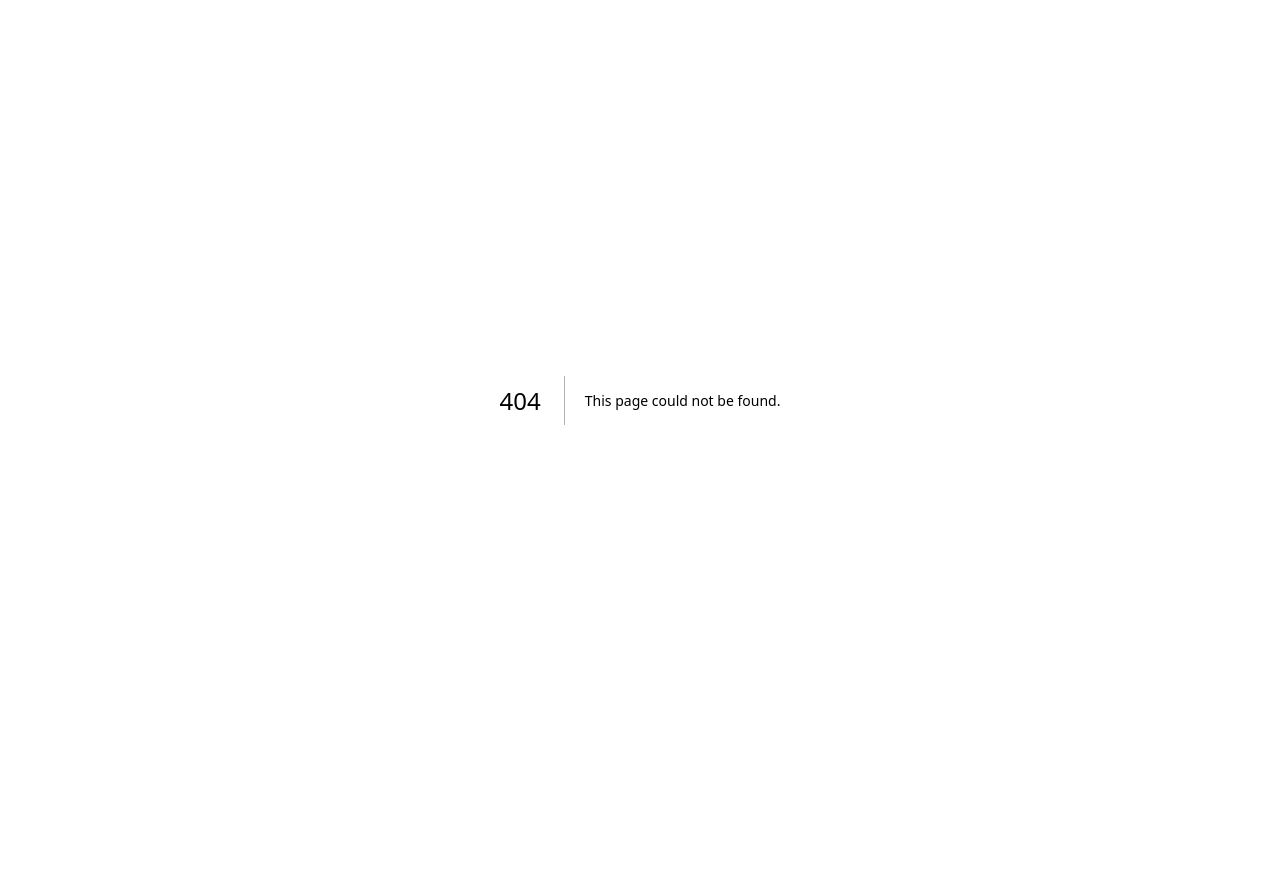
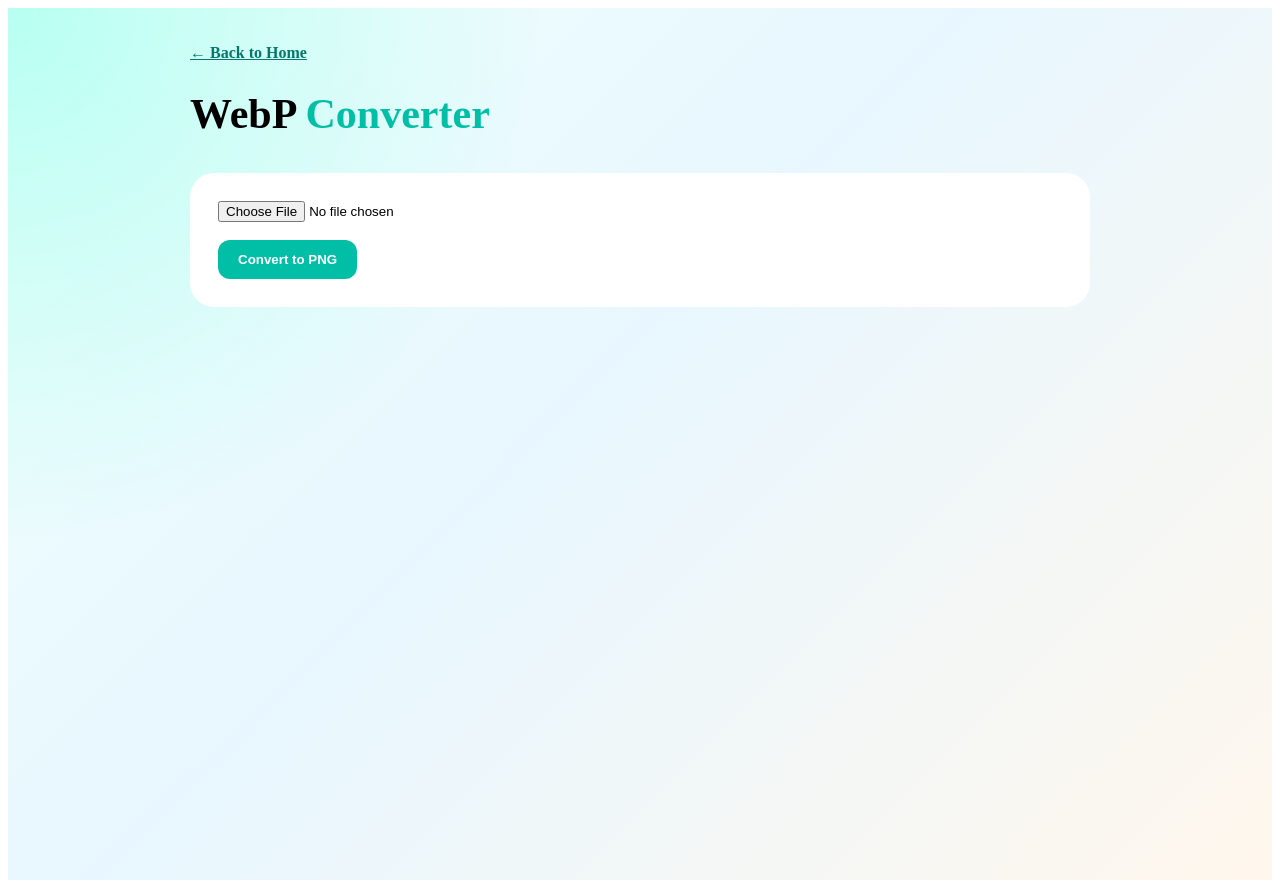
Before and after one commit to gramaziofamily/pixelminttools, a Next.js app: page /webp-converter in a window 1280 px wide. Before the commit this address had no page. Before the commit the page ends 800 px from the top, so only its background shows below. Built offline with nearby package versions, Linux system fonts and the light colour scheme.

Commit message:
Create page.js

```diff
--- /dev/null
+++ b/app/webp-converter/page.js
@@ -0,0 +1,111 @@
+"use client";
+
+import { useState } from "react";
+
+export default function WebPConverterPage() {
+  const [image, setImage] = useState(null);
+  const [downloadUrl, setDownloadUrl] = useState("");
+
+  const handleUpload = (e) => {
+    const file = e.target.files[0];
+    if (!file) return;
+
+    setImage(URL.createObjectURL(file));
+  };
+
+  const convertToPng = async () => {
+    if (!image) return;
+
+    const img = new Image();
+    img.src = image;
+
+    img.onload = () => {
+      const canvas = document.createElement("canvas");
+      canvas.width = img.width;
+      canvas.height = img.height;
+
+      const ctx = canvas.getContext("2d");
+      ctx.drawImage(img, 0, 0);
+
+      const png = canvas.toDataURL("image/png");
+      setDownloadUrl(png);
+    };
+  };
+
+  return (
+    <main
+      style={{
+        minHeight: "100vh",
+        background:
+          "radial-gradient(circle at top left, #b7fff2 0%, transparent 35%), linear-gradient(135deg, #f0fffb 0%, #e8f7ff 45%, #fff7ed 100%)",
+        padding: "36px 20px",
+      }}
+    >
+      <section style={{ maxWidth: "900px", margin: "0 auto" }}>
+        <a href="/" style={{ color: "#04786b", fontWeight: "800" }}>
+          ← Back to Home
+        </a>
+
+        <h1
+          style={{
+            fontSize: "42px",
+            fontWeight: "900",
+            marginTop: "28px",
+          }}
+        >
+          WebP <span style={{ color: "#00bfa6" }}>Converter</span>
+        </h1>
+
+        <div
+          style={{
+            background: "white",
+            borderRadius: "24px",
+            padding: "28px",
+            marginTop: "24px",
+          }}
+        >
+          <input
+            type="file"
+            accept=".webp,image/webp"
+            onChange={handleUpload}
+          />
+
+          <br />
+          <br />
+
+          <button
+            onClick={convertToPng}
+            style={{
+              padding: "12px 20px",
+              borderRadius: "12px",
+              border: "none",
+              background: "#00bfa6",
+              color: "white",
+              fontWeight: "700",
+            }}
+          >
+            Convert to PNG
+          </button>
+
+          {downloadUrl && (
+            <>
+              <br />
+              <br />
+
+              <a
+                href={downloadUrl}
+                download="converted.png"
+                style={{
+                  color: "#04786b",
+                  fontWeight: "800",
+                }}
+              >
+                Download PNG
+              </a>
+            </>
+          )}
+        </div>
+      </section>
+    </main>
+  );
+}
```
